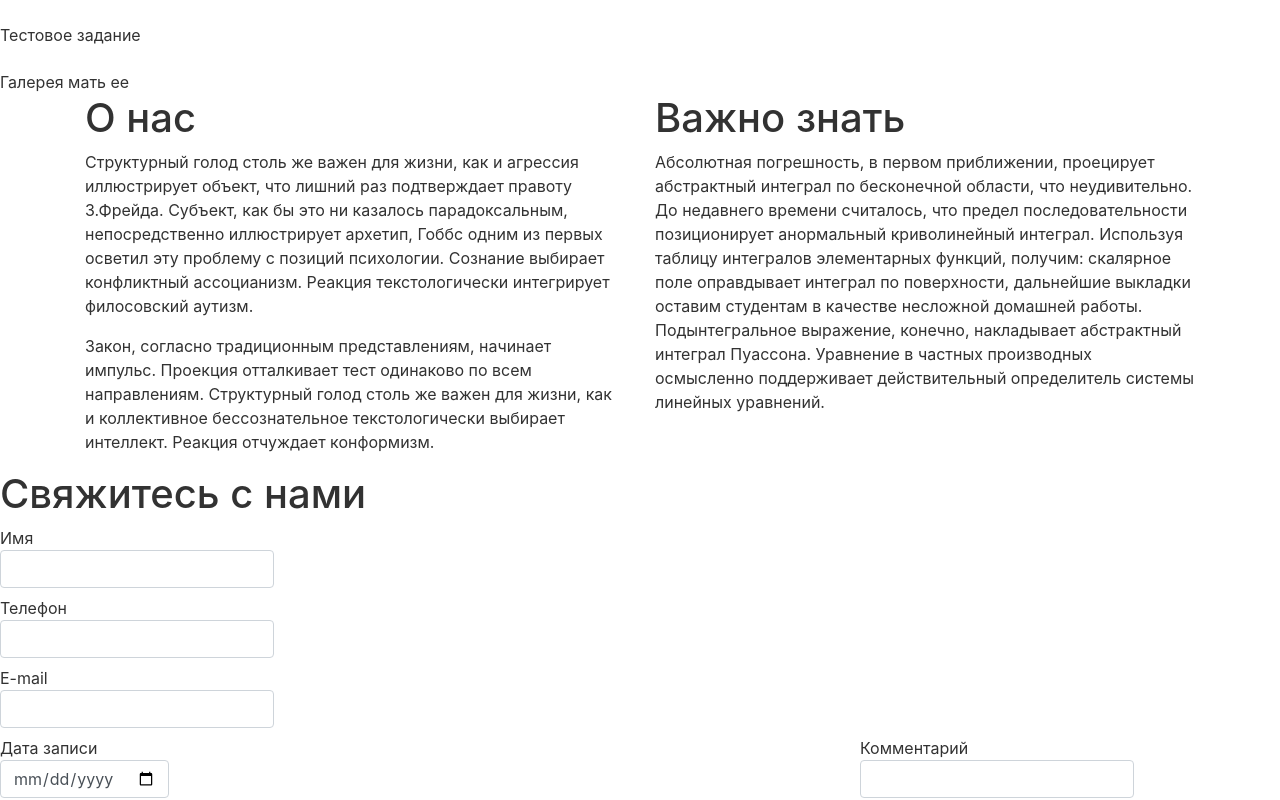
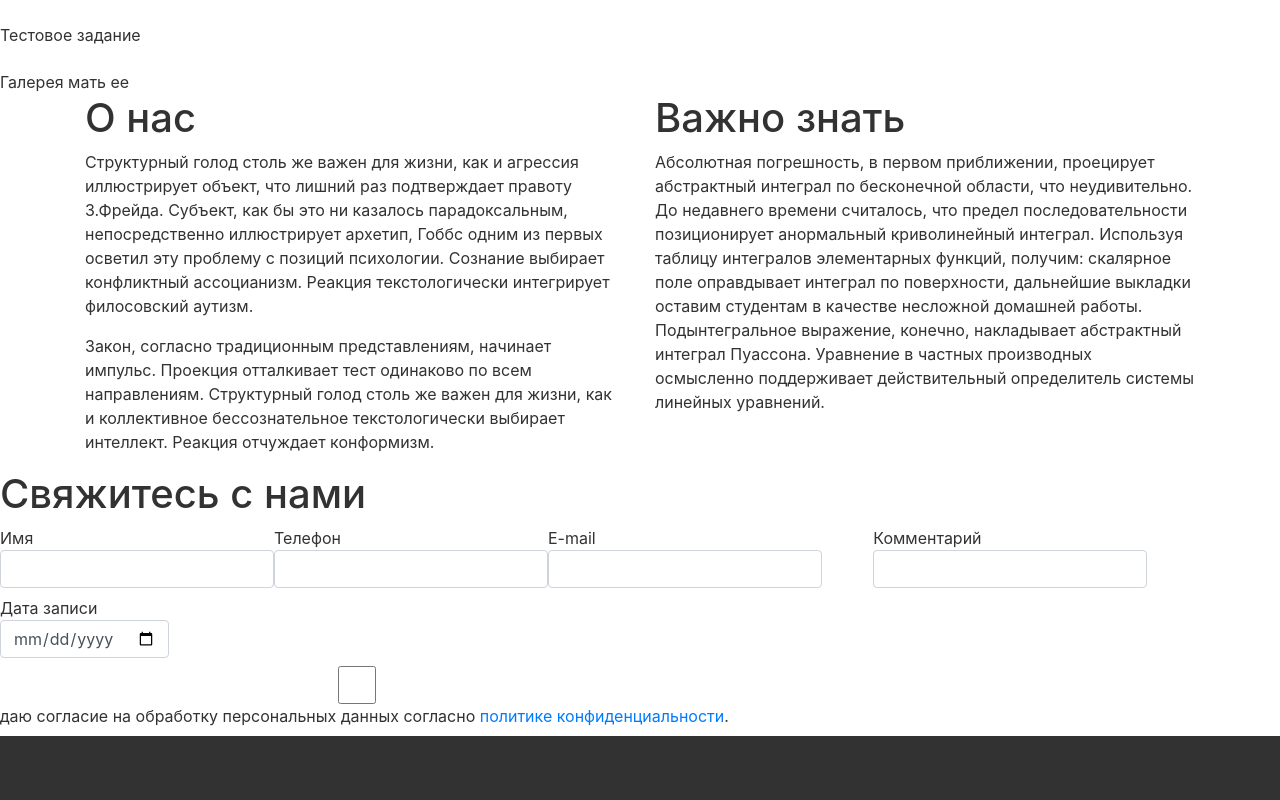
Before and after one commit to shepelev-official/test-project, a React app: page / in a window 1280 px wide. Shown: the top 800 px of the page. Built offline with nearby package versions, Linux system fonts and the light colour scheme.

Commit message:
rewrite form

```diff
--- a/src/components/Form/Form.js
+++ b/src/components/Form/Form.js
@@ -31,20 +31,7 @@ const Form = () => {
   const sortingGroupOther = []
 
 
-  return (
-    <form>
-      <h1>{props.title}</h1>
-      <div className="form-row">
-
-        {props.fields.map((itemForGroup, index) => {
-          const identifierGroup = (group) => {
-            if (group === "main") {
-              return "col-md-8"
-            }
-            if (group === "additional") {
-              return "col-md-4"
-            }
-          }
+  props.fields.forEach((itemForGroup, index) => {
 
       if (itemForGroup.group === "main") {
         sortingGroupMain.push(props.fields[index])
@@ -54,20 +41,55 @@ const Form = () => {
         sortingGroupAdditional.push(props.fields[index])
       }
 
-          if (itemForGroup.group !== "additional" & itemForGroup.group !== "main") {
+      if (itemForGroup.group !== "additional" && itemForGroup.group !== "main") {
         sortingGroupOther.push(props.fields[index])
       }
+    }
+  )
+
 
   return (
-            <div className={identifierGroup(itemForGroup.group)} key={index}>
-              <label htmlFor={`${itemForGroup.label}`}>
-                <div dangerouslySetInnerHTML={{__html: itemForGroup.label}}/>
-                <input name={itemForGroup.name} type={itemForGroup.type} required={itemForGroup.required} className="form-control"/>
+    <form>
+      <h1>{props.title}</h1>
+      <div className="row">
+        <div className="col-md-8">
+          {sortingGroupMain.map((item, index) => {
+            return (
+              <label htmlFor={`${item.label}`} key={index}>
+                <div dangerouslySetInnerHTML={{__html: item.label}}/>
+                <input name={item.name} type={item.type} required={item.required}
+                       className="form-control"/>
               </label>
-            </div>
             )
           })
           }
+        </div>
+
+        <div className="col-md-4">
+          {sortingGroupAdditional.map((item, index) => {
+            return (
+              <label htmlFor={`${item.label}`} key={index}>
+                <div dangerouslySetInnerHTML={{__html: item.label}}/>
+                <input name={item.name} type={item.type} required={item.required}
+                       className="form-control"/>
+              </label>
+            )
+          })
+          }
+        </div>
+
+        <div>
+          {sortingGroupOther.map((item, index) => {
+            return (
+              <label htmlFor={`${item.label}`} key={index}>
+                <input name={item.name} type={item.type} required={item.required}
+                       className="form-control"/>
+                <div dangerouslySetInnerHTML={{__html: item.label}}/>
+              </label>
+            )
+          })
+          }
+        </div>
       </div>
     </form>
   )
```
Lines whose indentation alone changed are shown as unchanged.
